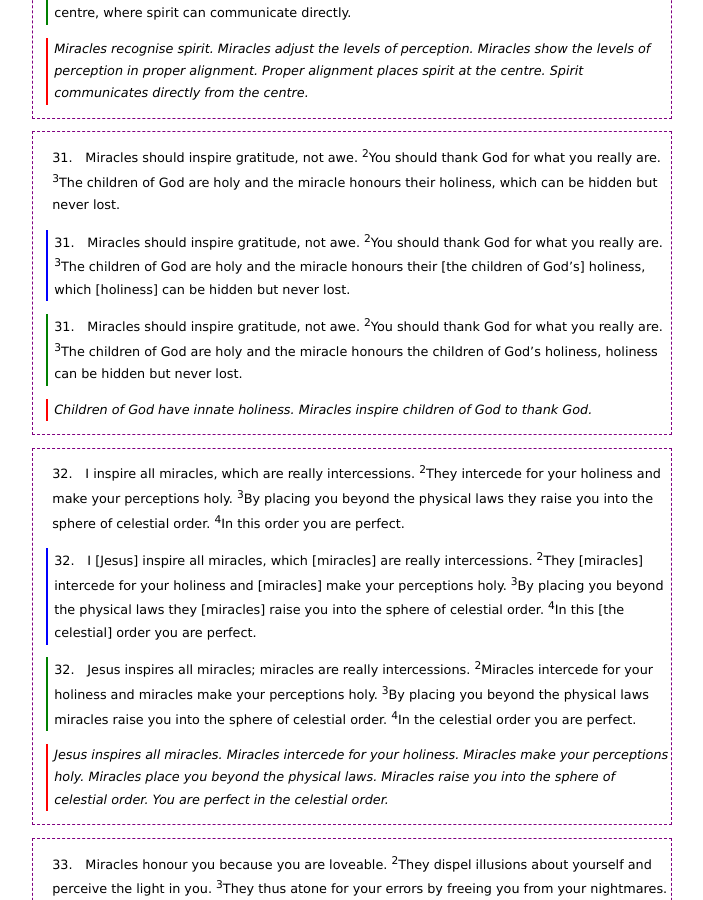
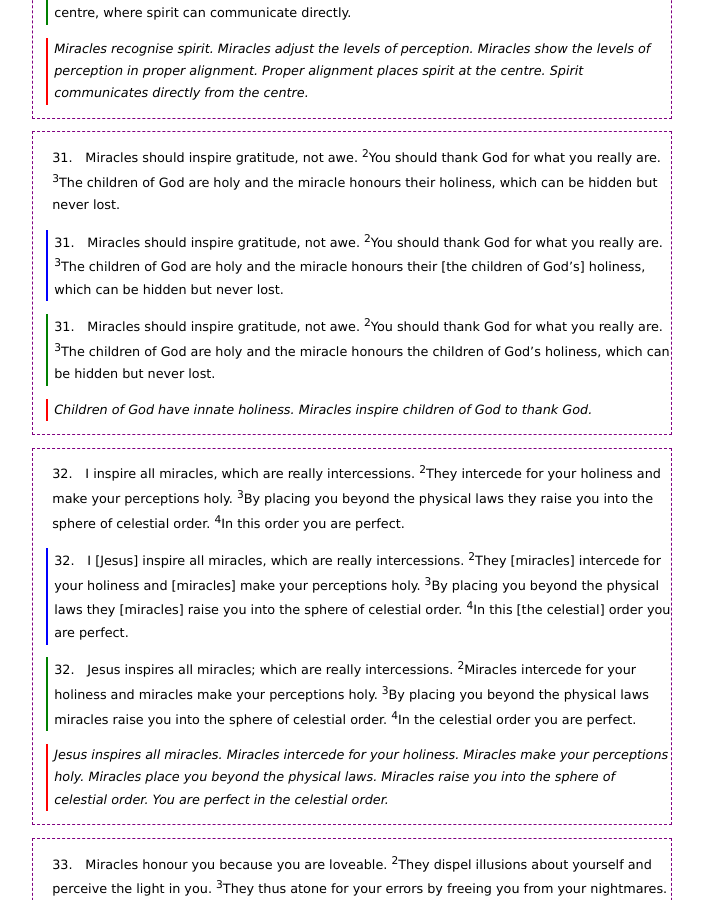
Before and after one commit to wdporter/acim, a Jekyll site: the page built from text/1/i/index.html, in a window 1280 px wide and 900 px high, scrolled down 8738 px. Shown: the whole window, without its empty margins (288-991 px from the left). Built offline with Jekyll 4.4.1, drawn with Linux system fonts in a browser that asks for light colours; some of the changed text lies outside the part shown.

Commit message:
removed expansions for 'which'

```diff
--- a/text/1/i/index.html
+++ b/text/1/i/index.html
@@ -19,8 +19,8 @@ next-section: /text/1/ii
 
 <div class=paragraph id="t-1.i.2">
   <p class=fip>2.&emsp;Miracles as such do not matter. <sup>2</sup>The only thing that matters is their Source, which is far beyond evaluation.</p>
-  <p class=expanded>2.&emsp;Miracles as such do not matter. <sup>2</sup>The only thing that matters is their [miracles’] Source, which [miracles’ Source] is far beyond evaluation.</p>
-  <p class=substituted>2.&emsp;Miracles as such do not matter. <sup>2</sup>The only thing that matters is miracles’ Source, miracles’ Source is far beyond evaluation.</p>
+  <p class=expanded>2.&emsp;Miracles as such do not matter. <sup>2</sup>The only thing that matters is their [miracles’] Source, which is far beyond evaluation.</p>
+  <p class=substituted>2.&emsp;Miracles as such do not matter. <sup>2</sup>The only thing that matters is miracles’ Source, which is far beyond evaluation.</p>
   <p class=simplified>The Source of a miracle matters more than the miracle. The Source of miracles is beyond evaluation.</p>
   <p class=commentary>likely… ‘source’ here refers to both God and love, or to God <em>as</em> love. (C of A, p.7)</p>
 </div>
@@ -70,8 +70,8 @@ next-section: /text/1/ii
 
 <div class=paragraph id="t-1.i.9">
   <p class=fip>9.&emsp;Miracles are a kind of exchange. <sup>2</sup>Like all expressions of love, which are always miraculous in the true sense, the exchange reverses the physical laws. <sup>3</sup>They bring more love both to the giver and the receiver.</p>
-  <p class=expanded>9.&emsp;Miracles are a kind of exchange. <sup>2</sup>Like all expressions of love, which [expressions of love] are always miraculous in the true sense, the exchange reverses the physical laws. <sup>3</sup>They [miracles] bring more love both to the giver and the receiver.</p>
-  <p class=substituted>9.&emsp;Miracles are a kind of exchange. <sup>2</sup>Like all expressions of love, expressions of love are always miraculous in the true sense, the exchange reverses the physical laws. <sup>3</sup>Miracles bring more love both to the giver and the receiver.</p>
+  <p class=expanded>9.&emsp;Miracles are a kind of exchange. <sup>2</sup>Like all expressions of love, which are always miraculous in the true sense, the exchange reverses the physical laws. <sup>3</sup>They [miracles] bring more love both to the giver and the receiver.</p>
+  <p class=substituted>9.&emsp;Miracles are a kind of exchange. <sup>2</sup>Like all expressions of love, which are always miraculous in the true sense, the exchange reverses the physical laws. <sup>3</sup>Miracles bring more love both to the giver and the receiver.</p>
   <p class=simplified>Giving love and receiving love ends up with more love for both giver and receiver. This is the true miracle. This is different to how most giving works in the world.</p>
 </div>
 
@@ -107,8 +107,8 @@ next-section: /text/1/ii
 
 <div class=paragraph id="t-1.i.14">
   <p class=fip>14.&emsp;Miracles bear witness to truth. <sup>2</sup>They are convincing because they arise from conviction. <sup>3</sup>Without conviction they deteriorate into magic, which is mindless and therefore destructive; or rather, the uncreative use of mind.</p>
-  <p class=expanded>14.&emsp;Miracles bear witness to truth. <sup>2</sup>They [miracles] are convincing because they [miracles] arise from conviction. <sup>3</sup>Without conviction they [miracles] deteriorate into magic, which [magic] is mindless and therefore destructive; or rather, the uncreative use of mind.</p>
-  <p class=substituted>14.&emsp;Miracles bear witness to truth. <sup>2</sup>Miracles are convincing because miracles arise from conviction. <sup>3</sup>Without conviction miracles deteriorate into magic, magic is mindless and therefore destructive; or rather, the uncreative use of mind.</p>
+  <p class=expanded>14.&emsp;Miracles bear witness to truth. <sup>2</sup>They [miracles] are convincing because they [miracles] arise from conviction. <sup>3</sup>Without conviction they [miracles] deteriorate into magic, which is mindless and therefore destructive; or rather, the uncreative use of mind.</p>
+  <p class=substituted>14.&emsp;Miracles bear witness to truth. <sup>2</sup>Miracles are convincing because miracles arise from conviction. <sup>3</sup>Without conviction miracles deteriorate into magic, which is mindless and therefore destructive; or rather, the uncreative use of mind.</p>
   <p class=simplified>Miracles are a convincing witness to truth. Without conviction miracles are only magic. Magic is mindless. Magic is uncreative use of mind.</p>
 </div>
 
@@ -233,15 +233,15 @@ next-section: /text/1/ii
 
 <div class=paragraph id="t-1.i.31">
   <p class=fip>31.&emsp;Miracles should inspire gratitude, not awe. <sup>2</sup>You should thank God for what you really are. <sup>3</sup>The children of God are holy and the miracle honours their holiness, which can be hidden but never lost.</p>
-  <p class=expanded>31.&emsp;Miracles should inspire gratitude, not awe. <sup>2</sup>You should thank God for what you really are. <sup>3</sup>The children of God are holy and the miracle honours their [the children of God’s] holiness, which [holiness] can be hidden but never lost.</p>
-  <p class=substituted>31.&emsp;Miracles should inspire gratitude, not awe. <sup>2</sup>You should thank God for what you really are. <sup>3</sup>The children of God are holy and the miracle honours the children of God’s holiness, holiness can be hidden but never lost.</p>
+  <p class=expanded>31.&emsp;Miracles should inspire gratitude, not awe. <sup>2</sup>You should thank God for what you really are. <sup>3</sup>The children of God are holy and the miracle honours their [the children of God’s] holiness, which can be hidden but never lost.</p>
+  <p class=substituted>31.&emsp;Miracles should inspire gratitude, not awe. <sup>2</sup>You should thank God for what you really are. <sup>3</sup>The children of God are holy and the miracle honours the children of God’s holiness, which can be hidden but never lost.</p>
   <p class=simplified>Children of God have innate holiness. Miracles inspire children of God to thank God.</p>
 </div>
 
 <div class=paragraph id="t-1.i.32">
   <p class=fip>32.&emsp;I inspire all miracles, which are really intercessions. <sup>2</sup>They intercede for your holiness and make your perceptions holy. <sup>3</sup>By placing you beyond the physical laws they raise you into the sphere of celestial order. <sup>4</sup>In this order you are perfect.</p>
-  <p class=expanded>32.&emsp;I [Jesus] inspire all miracles, which [miracles] are really intercessions. <sup>2</sup>They [miracles] intercede for your holiness and [miracles] make your perceptions holy. <sup>3</sup>By placing you beyond the physical laws they [miracles] raise you into the sphere of celestial order. <sup>4</sup>In this [the celestial] order you are perfect.</p>
-  <p class=substituted>32.&emsp;Jesus inspires all miracles; miracles are really intercessions. <sup>2</sup>Miracles intercede for your holiness and miracles make your perceptions holy. <sup>3</sup>By placing you beyond the physical laws miracles raise you into the sphere of celestial order. <sup>4</sup>In the celestial order you are perfect.</p>
+  <p class=expanded>32.&emsp;I [Jesus] inspire all miracles, which are really intercessions. <sup>2</sup>They [miracles] intercede for your holiness and [miracles] make your perceptions holy. <sup>3</sup>By placing you beyond the physical laws they [miracles] raise you into the sphere of celestial order. <sup>4</sup>In this [the celestial] order you are perfect.</p>
+  <p class=substituted>32.&emsp;Jesus inspires all miracles; which are really intercessions. <sup>2</sup>Miracles intercede for your holiness and miracles make your perceptions holy. <sup>3</sup>By placing you beyond the physical laws miracles raise you into the sphere of celestial order. <sup>4</sup>In the celestial order you are perfect.</p>
   <p class=simplified>Jesus inspires all miracles. Miracles intercede for your holiness. Miracles make your perceptions holy. Miracles place you beyond the physical laws. Miracles raise you into the sphere of celestial order. You are perfect in the celestial order.</p>
 </div>
 
--- a/text/1/iii/index.html
+++ b/text/1/iii/index.html
@@ -44,9 +44,9 @@ next-section: /text/1/iv
 <div class=paragraph id="t-1.iii.5">
   <p class=fip>5.&emsp;Error cannot really threaten truth, which can always withstand it. <sup>2</sup>Only the error is actually vulnerable. <sup>3</sup>You are free to establish your kingdom where you see fit, but the right choice is inevitable if you remember this:<br><br><em>&emsp;&emsp;<sup>4</sup>Spirit is in a state of grace forever.<br>&emsp;&emsp;<sup>5</sup>Your reality is only spirit.<br>&emsp;&emsp;<sup>6</sup>Therefore you are in a state of grace forever.</em><br><br><sup>7</sup>Atonement undoes all errors in this respect, and thus uproots the source of fear. <sup>8</sup>Whenever you experience God’s re-assurances as threat, it is always because you are defending misplaced or misdirected loyalty. <sup>9</sup>When you project this to others you imprison them, but only to the extent to which you re-inforce errors they have already made. <sup>10</sup>This makes them vulnerable to the distortions of others, since their own perception of themselves is distorted. <sup>11</sup>The miracle worker can only bless them, and this undoes their distortions and frees them from prison.</p>
 
-  <p class=expanded>5.&emsp;Error cannot really threaten truth, which [truth] can always withstand it [error]. <sup>2</sup>Only the error is actually vulnerable. <sup>3</sup>You are free to establish your kingdom where you see fit, but the right choice is inevitable if you remember this:<br><br><em>&emsp;&emsp;<sup>4</sup>Spirit is in a state of grace forever.<br>&emsp;&emsp;<sup>5</sup>Your reality is only spirit.<br>&emsp;&emsp;<sup>6</sup>Therefore you are in a state of grace forever.</em><br><br><sup>7</sup>Atonement undoes all errors in this respect [as being in a state of grace], and thus uproots the source of fear. <sup>8</sup>Whenever you experience God’s re-assurances as threat, it [experiencing God’s re-assurances as threat] is always because you are defending misplaced or misdirected loyalty. <sup>9</sup>When you project this [defence of misplaced or misdirected loyalty] to others you imprison them [others], but only to the extent to which you re-inforce errors they [others] have already made. <sup>10</sup>This [imprisoning others] makes them [others] vulnerable to the distortions of others, since their [others’] own perception of themselves [others’ selves] is distorted. <sup>11</sup>The miracle worker can only bless them [others], and this [blessing others] undoes their [others’] distortions and frees them [others] from prison.</p>
+  <p class=expanded>5.&emsp;Error cannot really threaten truth, which can always withstand it [error]. <sup>2</sup>Only the error is actually vulnerable. <sup>3</sup>You are free to establish your kingdom where you see fit, but the right choice is inevitable if you remember this:<br><br><em>&emsp;&emsp;<sup>4</sup>Spirit is in a state of grace forever.<br>&emsp;&emsp;<sup>5</sup>Your reality is only spirit.<br>&emsp;&emsp;<sup>6</sup>Therefore you are in a state of grace forever.</em><br><br><sup>7</sup>Atonement undoes all errors in this respect [as being in a state of grace], and thus uproots the source of fear. <sup>8</sup>Whenever you experience God’s re-assurances as threat, it [experiencing God’s re-assurances as threat] is always because you are defending misplaced or misdirected loyalty. <sup>9</sup>When you project this [defence of misplaced or misdirected loyalty] to others you imprison them [others], but only to the extent to which you re-inforce errors they [others] have already made. <sup>10</sup>This [imprisoning others] makes them [others] vulnerable to the distortions of others, since their [others’] own perception of themselves [others’ selves] is distorted. <sup>11</sup>The miracle worker can only bless them [others], and this [blessing others] undoes their [others’] distortions and frees them [others] from prison.</p>
 
-  <p class=substituted>5.&emsp;Error cannot really threaten truth, truth can always withstand error. <sup>2</sup>Only the error is actually vulnerable. <sup>3</sup>You are free to establish your kingdom where you see fit, but the right choice is inevitable if you remember this:<br><br><em>&emsp;&emsp;<sup>4</sup>Spirit is in a state of grace forever.<br>&emsp;&emsp;<sup>5</sup>Your reality is only spirit.<br>&emsp;&emsp;<sup>6</sup>Therefore you are in a state of grace forever.</em><br><br><sup>7</sup>Atonement undoes all errors as being in a state of grace, and thus uproots the source of fear. <sup>8</sup>Whenever you experience God’s re-assurances as threat, experiencing God’s re-assurances as threat is always because you are defending misplaced or misdirected loyalty. <sup>9</sup>When you project this defence of misplaced or misdirected loyalty to others you imprison others, but only to the extent to which you re-inforce errors others have already made. <sup>10</sup>Imprisoning others makes others vulnerable to the distortions of others, since others’ own perception of others’ selves is distorted. <sup>11</sup>The miracle worker can only bless others, and blessing others undoes others’ distortions and frees others from prison.</p>
+  <p class=substituted>5.&emsp;Error cannot really threaten truth, which can always withstand error. <sup>2</sup>Only the error is actually vulnerable. <sup>3</sup>You are free to establish your kingdom where you see fit, but the right choice is inevitable if you remember this:<br><br><em>&emsp;&emsp;<sup>4</sup>Spirit is in a state of grace forever.<br>&emsp;&emsp;<sup>5</sup>Your reality is only spirit.<br>&emsp;&emsp;<sup>6</sup>Therefore you are in a state of grace forever.</em><br><br><sup>7</sup>Atonement undoes all errors as being in a state of grace, and thus uproots the source of fear. <sup>8</sup>Whenever you experience God’s re-assurances as threat, experiencing God’s re-assurances as threat is always because you are defending misplaced or misdirected loyalty. <sup>9</sup>When you project this defence of misplaced or misdirected loyalty to others you imprison others, but only to the extent to which you re-inforce errors others have already made. <sup>10</sup>Imprisoning others makes others vulnerable to the distortions of others, since others’ own perception of others’ selves is distorted. <sup>11</sup>The miracle worker can only bless others, and blessing others undoes others’ distortions and frees others from prison.</p>
 
   <p class=simplified>Error is vulnerable. Remember you are in a state of grace forever. Undoing errors uproots fear. Do not be loyal to error. Do not re-inforce or defend error. Bless others to undo their distortions.</p>
 
--- a/text/1/iv/index.html
+++ b/text/1/iv/index.html
@@ -32,9 +32,9 @@ next-section: /text/1/v
 
 	<p class=fip>3.&emsp;Darkness is lack of light as sin is lack of love. <sup>2</sup>It has no unique properties of its own. <sup>3</sup>It is an example of the “scarcity” belief, from which only error can proceed. <sup>4</sup>Truth is always abundant. <sup>5</sup>Those who perceive and acknowledge that they have everything have no needs of any kind. <sup>6</sup>The purpose of the Atonement is to restore everything to you; or rather, to restore it to your awareness. <sup>7</sup>You were given everything when you were created, just as everyone was.
 
-	<p class=expanded>3.&emsp;Darkness is lack of light as sin is lack of love. <sup>2</sup>It [darkness] has no unique properties of its [darkness’s] own. <sup>3</sup>It [darkness] is an example of the “scarcity” belief, from which [belief] only error can proceed. <sup>4</sup>Truth is always abundant. <sup>5</sup>Those who perceive and acknowledge that they [those who perceive and acknowledge] have everything have no needs of any kind. <sup>6</sup>The purpose of the Atonement is to restore everything to you; or rather, to restore it [everything] to your awareness. <sup>7</sup>You were given everything when you were created, just as everyone was [given everything when they were created].
+	<p class=expanded>3.&emsp;Darkness is lack of light as sin is lack of love. <sup>2</sup>It [darkness] has no unique properties of its [darkness’s] own. <sup>3</sup>It [darkness] is an example of the “scarcity” belief, from which only error can proceed. <sup>4</sup>Truth is always abundant. <sup>5</sup>Those who perceive and acknowledge that they [those who perceive and acknowledge] have everything have no needs of any kind. <sup>6</sup>The purpose of the Atonement is to restore everything to you; or rather, to restore it [everything] to your awareness. <sup>7</sup>You were given everything when you were created, just as everyone was [given everything when they were created].
 
-	<p class=substituted>3.&emsp;Darkness is lack of light as sin is lack of love. <sup>2</sup>Darkness has no unique properties of darkness’s own. <sup>3</sup>Darkness is an example of the “scarcity” belief, from which belief only error can proceed. <sup>4</sup>Truth is always abundant. <sup>5</sup>Those who perceive and acknowledge that those who perceive and acknowledge have everything have no needs of any kind. <sup>6</sup>The purpose of the Atonement is to restore everything to you; or rather, to restore everything to your awareness. <sup>7</sup>You were given everything when you were created, just as everyone was given everything when they were created.
+	<p class=substituted>3.&emsp;Darkness is lack of light as sin is lack of love. <sup>2</sup>Darkness has no unique properties of darkness’s own. <sup>3</sup>Darkness is an example of the “scarcity” belief, from which only error can proceed. <sup>4</sup>Truth is always abundant. <sup>5</sup>Those who perceive and acknowledge that those who perceive and acknowledge have everything have no needs of any kind. <sup>6</sup>The purpose of the Atonement is to restore everything to you; or rather, to restore everything to your awareness. <sup>7</sup>You were given everything when you were created, just as everyone was given everything when they were created.
 
 	<p class=simplified>You have everything. The Atonement makes you aware you always have had everthing. You don’t need anything else.
 
--- a/text/1/v/index.html
+++ b/text/1/v/index.html
@@ -38,8 +38,8 @@ next-section: /text/1/vi
 
 <div class=paragraph id="t-1.v.4">
 	<p class=fip>4.&emsp;Ultimately, every member of the family of God must return. <sup>2</sup>The miracle calls him to return because it blesses and honours him, even though he may be absent in spirit. <sup>3</sup>“God is not mocked” is not a warning but a reassurance. <sup>4</sup>God <em>would</em> be mocked if any of His creations lacked holiness. <sup>5</sup>The creation is whole, and the mark of wholeness is holiness. <sup>6</sup>Miracles are affirmations of Sonship, which is a state of completion and abundance.
-	<p class=expanded>4.&emsp;Ultimately, every member of the family of God must return. <sup>2</sup>The miracle calls him [a member of the family of God] to return because it [the miracle] blesses and honours him [a member of the family of God], even though he [a member of the family of God] may be absent in spirit. <sup>3</sup>“God is not mocked” is not a warning but a reassurance. <sup>4</sup>God <em>would</em> be mocked if any of His [God’s] creations lacked holiness. <sup>5</sup>The creation is whole, and the mark of wholeness is holiness. <sup>6</sup>Miracles are affirmations of Sonship, which [Sonship] is a state of completion and abundance.
-    <p class=substituted>4.&emsp;Ultimately, every member of the family of God must return. <sup>2</sup>The miracle calls a member of the family of God to return because the miracle blesses and honours a member of the family of God, even though a member of the family of God may be absent in spirit. <sup>3</sup>“God is not mocked” is not a warning but a reassurance. <sup>4</sup>God <em>would</em> be mocked if any of God’s creations lacked holiness. <sup>5</sup>The creation is whole, and the mark of wholeness is holiness. <sup>6</sup>Miracles are affirmations of Sonship, Sonship is a state of completion and abundance.
+	<p class=expanded>4.&emsp;Ultimately, every member of the family of God must return. <sup>2</sup>The miracle calls him [a member of the family of God] to return because it [the miracle] blesses and honours him [a member of the family of God], even though he [a member of the family of God] may be absent in spirit. <sup>3</sup>“God is not mocked” is not a warning but a reassurance. <sup>4</sup>God <em>would</em> be mocked if any of His [God’s] creations lacked holiness. <sup>5</sup>The creation is whole, and the mark of wholeness is holiness. <sup>6</sup>Miracles are affirmations of Sonship, which is a state of completion and abundance.
+    <p class=substituted>4.&emsp;Ultimately, every member of the family of God must return. <sup>2</sup>The miracle calls a member of the family of God to return because the miracle blesses and honours a member of the family of God, even though a member of the family of God may be absent in spirit. <sup>3</sup>“God is not mocked” is not a warning but a reassurance. <sup>4</sup>God <em>would</em> be mocked if any of God’s creations lacked holiness. <sup>5</sup>The creation is whole, and the mark of wholeness is holiness. <sup>6</sup>Miracles are affirmations of Sonship, which is a state of completion and abundance.
 	<p class=simplified>All of God’s creations are holy. The miracles calls every member of the family of God to return to a state of completion and abundance.
 </div>
 
--- a/text/in/index.html
+++ b/text/in/index.html
@@ -10,9 +10,9 @@ next-section: /text/1/i
 <div class=paragraph id="t-in.1">
   <p class=fip>1.&emsp;This is a course in miracles. <sup>2</sup>It is a required course. <sup>3</sup> Only the time you take it is voluntary. <sup>4</sup>Free will does not mean that you can establish the curriculum. <sup>5</sup>It means only that you can elect what you want to take at a given time. <sup>6</sup>The course does not aim at teaching the meaning of love, for that is beyond what can be taught. <sup>7</sup>It does aim, however, at removing the blocks to the awareness of love’s presence, which is your natural inheritance. <sup>8</sup>The opposite of love is fear, but what is all-encompassing can have no opposite.</p>
 
-  <p class=expanded>1.&emsp;This is a course in miracles. <sup>2</sup>It [the course] is a required course. <sup>3</sup> Only the time you take it [the course] is voluntary. <sup>4</sup>Free will does not mean that you can establish the curriculum. <sup>5</sup>It [Free will] means only that you can elect what you want to take at a given time. <sup>6</sup>The course does not aim at teaching the meaning of love, for that [the meaning of love] is beyond what can be taught. <sup>7</sup>It [the course] does aim, however, at removing the blocks to the awareness of love’s presence, which [love’s presence] is your natural inheritance. <sup>8</sup>The opposite of love is fear, but what is all-encompassing can have no opposite.</p>
+  <p class=expanded>1.&emsp;This is a course in miracles. <sup>2</sup>It [the course] is a required course. <sup>3</sup> Only the time you take it [the course] is voluntary. <sup>4</sup>Free will does not mean that you can establish the curriculum. <sup>5</sup>It [Free will] means only that you can elect what you want to take at a given time. <sup>6</sup>The course does not aim at teaching the meaning of love, for that [the meaning of love] is beyond what can be taught. <sup>7</sup>It [the course] does aim, however, at removing the blocks to the awareness of love’s presence, which is your natural inheritance. <sup>8</sup>The opposite of love is fear, but what is all-encompassing can have no opposite.</p>
 
-  <p class=substituted>1.&emsp;This is a course in miracles. <sup>2</sup>The course is a required course. <sup>3</sup>Only the time you take the course is voluntary. <sup>4</sup>Free will does not mean that you can establish the curriculum. <sup>5</sup>Free will means only that you can elect what you want to take at a given time. <sup>6</sup>The course does not aim at teaching the meaning of love, for the meaning of love is beyond what can be taught. <sup>7</sup>The course does aim, however, at removing the blocks to the awareness of love’s presence; love’s presence is your natural inheritance. <sup>8</sup>The opposite of love is fear, but what is all-encompassing can have no opposite.</p>
+  <p class=substituted>1.&emsp;This is a course in miracles. <sup>2</sup>The course is a required course. <sup>3</sup>Only the time you take the course is voluntary. <sup>4</sup>Free will does not mean that you can establish the curriculum. <sup>5</sup>Free will means only that you can elect what you want to take at a given time. <sup>6</sup>The course does not aim at teaching the meaning of love, for the meaning of love is beyond what can be taught. <sup>7</sup>The course does aim, however, at removing the blocks to the awareness of love’s presence; which is your natural inheritance. <sup>8</sup>The opposite of love is fear, but what is all-encompassing can have no opposite.</p>
 
   <p class=simplified>This is a course in miracles. The Course is required. You are free to choose when to take it. The course does not teach the meaning of love. The course teaches how to remove the blocks to the awareness of love’s presence. The opposite of love is fear. But love encompasses everything.</p>
 
```
Also changed, not shown: text/1/ii/index.html (+6 -4 lines).
